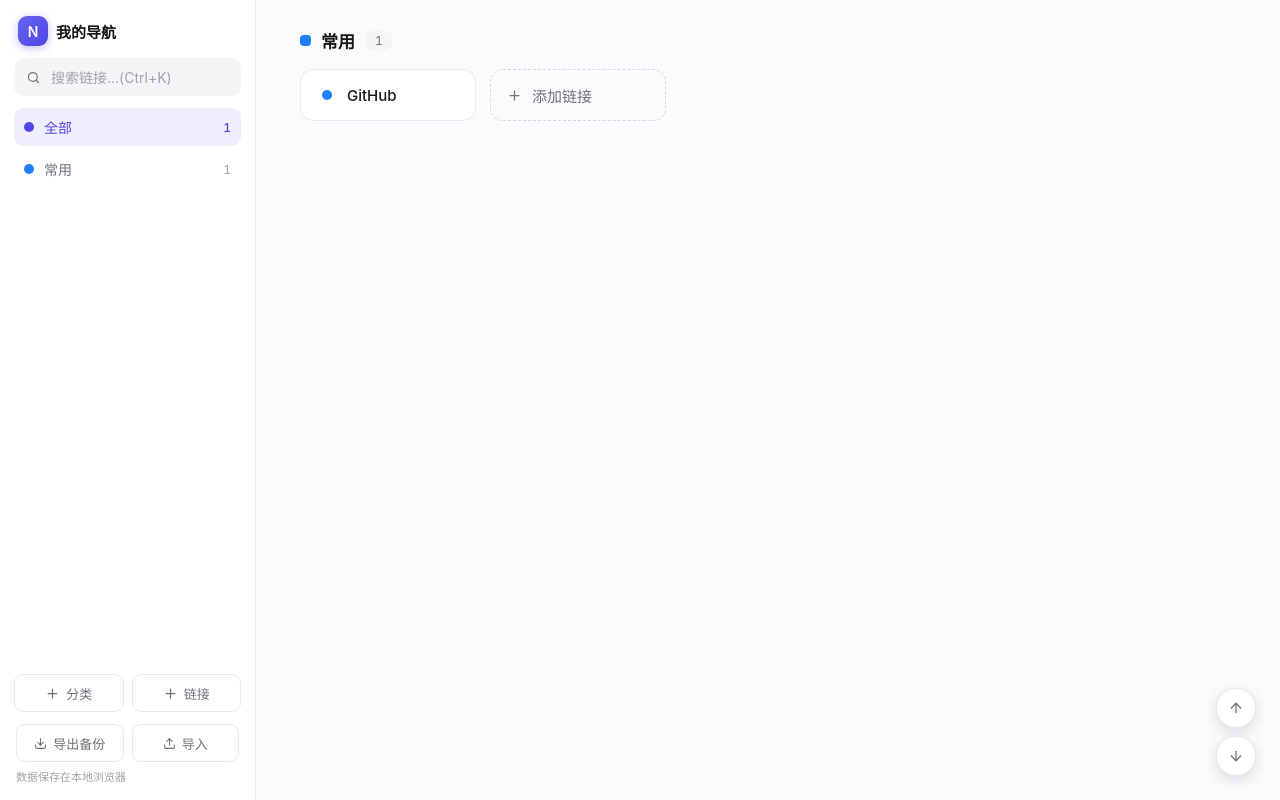
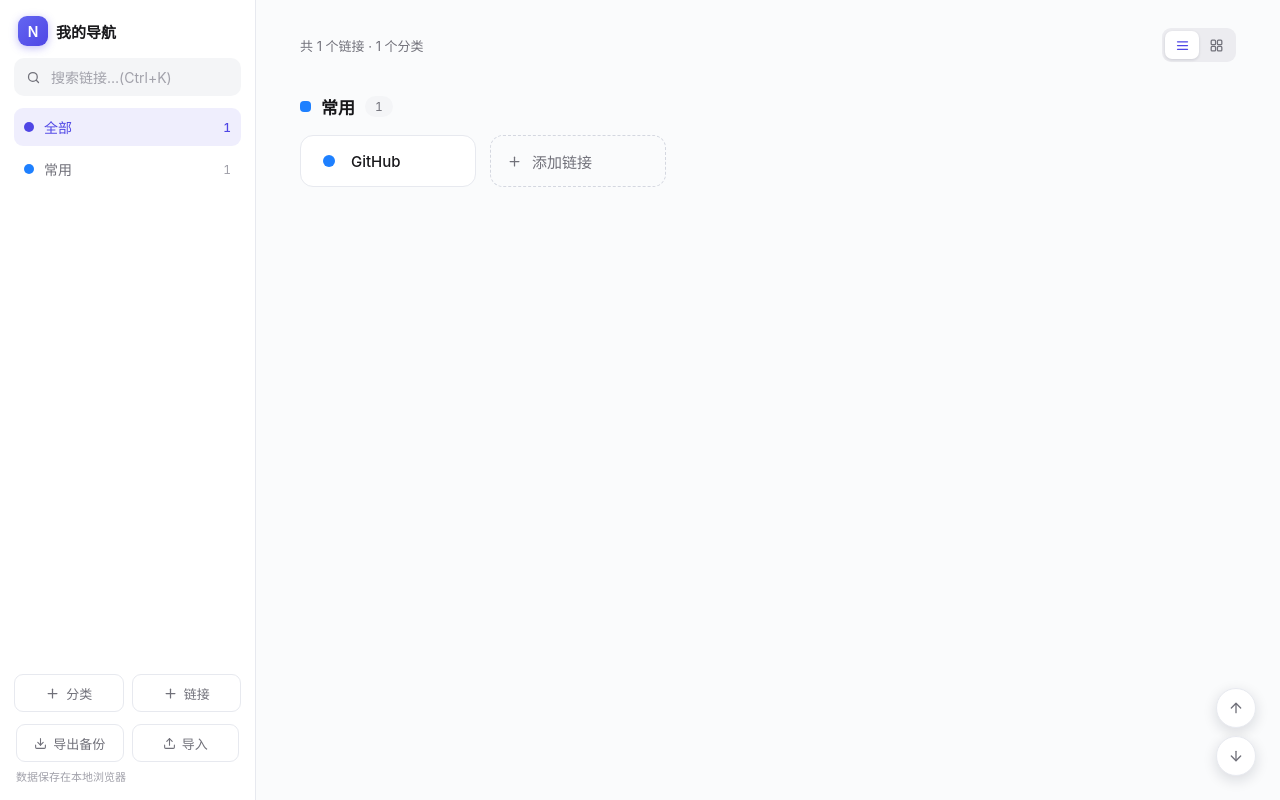
Before and after one commit to kaiwins/my-nav, a Vue app: page / in a window 1280 px wide. Built offline with nearby package versions, Linux system fonts and the light colour scheme.

Commit message:
feat: dual card styles (compact row / launcher grid) with persisted toggle + favicon tiles

```diff
--- a/src/App.vue
+++ b/src/App.vue
@@ -1,5 +1,5 @@
 <script setup>
-import { ref, computed, reactive, onMounted, onUnmounted } from 'vue'
+import { ref, computed, reactive, watch, onMounted, onUnmounted } from 'vue'
 import { useNavStore } from './store.js'
 import LinkDialog from './components/LinkDialog.vue'
 import CategoryDialog from './components/CategoryDialog.vue'
@@ -14,6 +14,10 @@ const activeCat = ref('all')
 const query = ref('')
 const searchInput = ref(null)
 const mainEl = ref(null)
+
+/* 卡片样式:row 横排紧凑 / grid 启动台图标,记忆在 localStorage */
+const cardStyle = ref(localStorage.getItem('my-nav-cardstyle') === 'grid' ? 'grid' : 'row')
+watch(cardStyle, (v) => localStorage.setItem('my-nav-cardstyle', v))
 
 function setCat(id) {
   activeCat.value = id
@@ -94,6 +98,8 @@ const counts = computed(() => {
   for (const l of state.links) m[l.categoryId] = (m[l.categoryId] || 0) + 1
   return m
 })
+
+const totalCount = computed(() => state.links.length)
 
 /* ---------- 链接弹窗 ---------- */
 const linkDialog = reactive({ open: false, mode: 'add', link: null, form: { name: '', url: '', categoryId: '' } })
@@ -417,6 +423,29 @@ onUnmounted(() => window.removeEventListener('keydown', onGlobalKey))
     <!-- 主区域 -->
     <main class="nv-main" ref="mainEl" @scroll="onMainScroll">
       <div class="nv-body">
+        <div class="nv-toolbar">
+          <span class="nv-total">共 {{ totalCount }} 个链接 · {{ state.categories.length }} 个分类</span>
+          <div class="nv-seg" role="group" aria-label="卡片样式">
+            <button
+              type="button"
+              :class="{ 'is-active': cardStyle === 'row' }"
+              title="横排紧凑"
+              aria-label="横排紧凑样式"
+              @click="cardStyle = 'row'"
+            >
+              <Icon name="rows" />
+            </button>
+            <button
+              type="button"
+              :class="{ 'is-active': cardStyle === 'grid' }"
+              title="图标网格"
+              aria-label="图标网格样式"
+              @click="cardStyle = 'grid'"
+            >
+              <Icon name="grid" />
+            </button>
+          </div>
+        </div>
         <section
           v-for="(s, si) in sections"
           :key="s.cat.id"
@@ -429,7 +458,7 @@ onUnmounted(() => window.removeEventListener('keydown', onGlobalKey))
             <h3>{{ s.cat.name }}</h3>
             <span class="nv-count">{{ s.links.length }}</span>
           </div>
-          <div class="nv-grid" @dragover="onDragOver" @drop="onDropOnGrid($event, s.cat)">
+          <div class="nv-grid" :class="'is-' + cardStyle" @dragover="onDragOver" @drop="onDropOnGrid($event, s.cat)">
             <a
               v-for="(link, li) in s.links"
               :key="link.id"
--- a/src/components/Icon.vue
+++ b/src/components/Icon.vue
@@ -39,4 +39,15 @@ defineProps({ name: { type: String, required: true } })
     <path d="M18 6 6 18" />
     <path d="m6 6 12 12" />
   </svg>
+  <svg v-else-if="name === 'rows'" viewBox="0 0 24 24" width="15" height="15" fill="none" stroke="currentColor" stroke-width="2" stroke-linecap="round" aria-hidden="true">
+    <line x1="4" y1="6" x2="20" y2="6" />
+    <line x1="4" y1="12" x2="20" y2="12" />
+    <line x1="4" y1="18" x2="20" y2="18" />
+  </svg>
+  <svg v-else-if="name === 'grid'" viewBox="0 0 24 24" width="15" height="15" fill="none" stroke="currentColor" stroke-width="2" aria-hidden="true">
+    <rect x="3.5" y="3.5" width="7" height="7" rx="1.5" />
+    <rect x="13.5" y="3.5" width="7" height="7" rx="1.5" />
+    <rect x="3.5" y="13.5" width="7" height="7" rx="1.5" />
+    <rect x="13.5" y="13.5" width="7" height="7" rx="1.5" />
+  </svg>
 </template>
--- a/src/style.css
+++ b/src/style.css
@@ -123,11 +123,36 @@ input, select { font-family: inherit; }
 .nv-main::-webkit-scrollbar-track { background: transparent; }
 
 .nv-body { display: flex; flex-direction: column; gap: 32px; flex: 1; width: 100%; }
+
+/* ---------- 顶部工具条:总数 + 卡片样式切换 ---------- */
+.nv-toolbar { display: flex; align-items: center; justify-content: space-between; gap: 12px; }
+.nv-total { font-size: 13px; color: var(--muted); }
+.nv-seg { display: flex; background: #ececf0; border-radius: 9px; padding: 3px; }
+.nv-seg button {
+  width: 34px; height: 28px;
+  display: grid; place-items: center;
+  border: none; background: transparent; border-radius: 7px; color: var(--muted);
+  transition: background 0.15s ease, color 0.15s ease, box-shadow 0.15s ease;
+}
+.nv-seg button.is-active { background: #fff; color: var(--accent); box-shadow: 0 1px 3px rgba(16, 24, 40, 0.14); }
 .nv-sec-h { display: flex; align-items: center; gap: 10px; margin-bottom: 16px; }
 .nv-secdot { width: 11px; height: 11px; border-radius: 4px; flex: none; }
 .nv-sec-h h3 { margin: 0; font-size: 17px; font-weight: 600; }
 .nv-count { font-size: 12px; color: var(--muted); background: #f4f5f7; padding: 3px 10px; border-radius: 999px; font-variant-numeric: tabular-nums; }
-.nv-grid { display: grid; grid-template-columns: repeat(auto-fill, minmax(160px, 1fr)); gap: 14px; }
+.nv-grid { display: grid; gap: 14px; }
+.nv-grid.is-row { grid-template-columns: repeat(auto-fill, minmax(160px, 1fr)); }
+.nv-grid.is-grid { grid-template-columns: repeat(auto-fill, minmax(106px, 1fr)); }
+
+/* ---------- 启动台模式 ---------- */
+.nv-grid.is-grid .nv-card {
+  flex-direction: column; align-items: center; justify-content: flex-start;
+  padding: 14px 8px 10px; gap: 8px; min-height: 0;
+}
+.nv-grid.is-grid .nv-card .nv-fav { width: 40px; height: 40px; }
+.nv-grid.is-grid .nv-card .nv-fav .nv-dot { width: 26px; height: 26px; border-radius: 8px; }
+.nv-grid.is-grid .nv-card .nv-fav-img { border-radius: 9px; background: #f4f5f7; box-shadow: inset 0 0 0 1px rgba(16, 24, 40, 0.06); }
+.nv-grid.is-grid .nv-card .nv-name { font-size: 13px; text-align: center; line-height: 1.3; }
+.nv-grid.is-grid .nv-card .nv-edit { position: absolute; top: 6px; right: 6px; }
 
 /* ---------- 卡片:色点 + 完整名字,编辑按钮占位不遮挡 ---------- */
 .nv-card {
@@ -153,14 +178,15 @@ input, select { font-family: inherit; }
 .nv-card:hover .nv-dot { transform: scale(1.45); }
 /* ---------- 自动网站图标 ---------- */
 .nv-fav {
-  position: relative; width: 20px; height: 20px; flex: none;
+  position: relative; width: 24px; height: 24px; flex: none;
   display: grid; place-items: center;
   transition: transform 0.25s cubic-bezier(0.34, 1.56, 0.64, 1);
 }
-.nv-fav .nv-dot { width: 10px; height: 10px; }
+.nv-fav .nv-dot { width: 12px; height: 12px; }
 .nv-fav-img {
   position: absolute; inset: 0; width: 100%; height: 100%;
-  object-fit: contain; border-radius: 5px; background: #fff;
+  object-fit: contain; border-radius: 5px; background: #f4f5f7;
+  box-shadow: inset 0 0 0 1px rgba(16, 24, 40, 0.08);
   opacity: 0; transition: opacity 0.2s ease;
 }
 .nv-fav-img.is-loaded { opacity: 1; }
```
Also changed, not shown: 1 other file (tests, documents, lock files or other folders).
